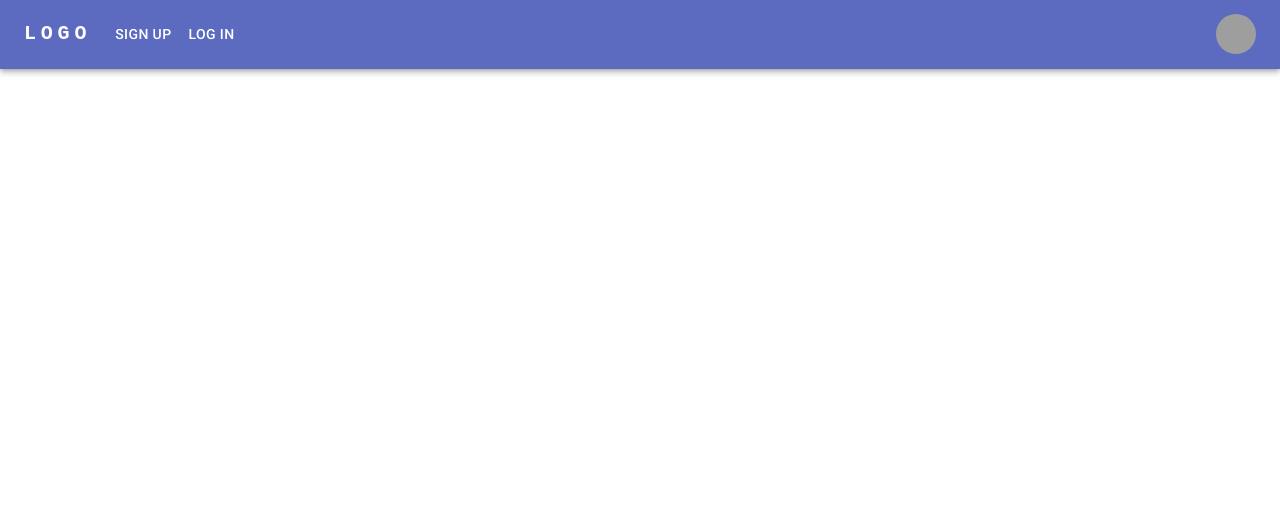
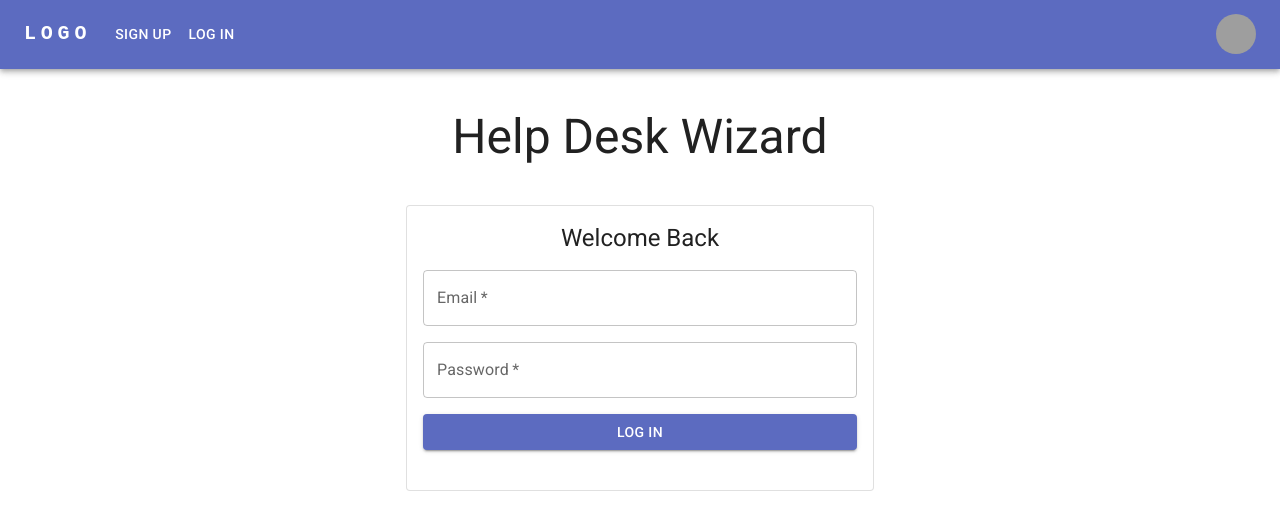
Before and after one commit to cjhenry10/capstone-ui, a React (Create React App) app: page /login in a window 1280 px wide. Before the commit this address had no page. Shown: the top 530 px of the page. Built offline with nearby package versions, Linux system fonts and the light colour scheme; grey boxes are pictures that could not be loaded.

Commit message:
login form redirects to new page upon successful login

```diff
--- a/src/App.js
+++ b/src/App.js
@@ -3,6 +3,7 @@ import Nav from './components/Nav';
 import Home from './components/Home';
 import SignUpForm from './components/SignUpForm';
 import LoginForm from './components/LoginForm';
+import UserHome from "./components/UserHome";
 
 export default function App() {
     return (
@@ -10,8 +11,9 @@ export default function App() {
             <Nav />
             <Routes>
                 <Route path="/" element={<Home />}></Route>
-                <Route path="/Sign%20Up" element={<SignUpForm />}></Route>
-                <Route path="/Log%20In" element={<LoginForm />}></Route>
+                <Route path="/signup" element={<SignUpForm />}></Route>
+                <Route path="/login" element={<LoginForm />}></Route>
+                <Route path="/user_home" element={<UserHome />}></Route>
             </Routes>
         </div>
     );
--- a/src/components/LoginForm.js
+++ b/src/components/LoginForm.js
@@ -1,5 +1,6 @@
 import * as React from 'react';
-// import { BrowserRouter as Router, Route, Link } from 'react-router-dom';
+import { useState } from 'react';
+import { Navigate } from 'react-router-dom';
 import { Card, CardContent, Grid, TextField, Button, Typography, } from '@mui/material';
 import { deepPurple, indigo, } from '@mui/material/colors';
 import { createTheme, ThemeProvider } from '@mui/material/styles';
@@ -23,6 +24,68 @@ const theme = createTheme({
 
 
 export default function LoginForm() {
+
+  const url = "http://localhost:8000/api/login/";
+    const [data, setData] = useState({
+        email: "",
+        password: "",
+    });
+
+    const [loginStatus, setLoginStatus] = useState(false);
+
+    const [formClicked, setFormClicked] = useState(false);
+
+    if (loginStatus) {
+      return (
+        <Navigate to="/user_home" />
+      );
+    }
+
+    const handleChange = (e) => {
+        const newData={...data}
+        newData[e.target.name] = e.target.value;
+        setData(newData);
+        console.log(newData);
+    }
+
+    const handleSubmit = (e) => {
+        e.preventDefault();
+        const rawData = JSON.stringify({
+            "email": data.email,
+            "password": data.password,
+        });
+
+        const myHeaders = new Headers();
+        myHeaders.append("Content-Type", "application/json");
+        // myHeaders.append("Cookie", "csrftoken=63gZUvpLj0nbjO8lY22YtqGjC3gm5syY9Xy8pbNpKzb6QnVPhmKYKOyL1OZc08TH");
+
+        const requestOptions = {
+            method: 'POST',
+            headers: myHeaders,
+            body: rawData,
+            redirect: 'follow'
+        };
+
+        fetch(url, requestOptions)
+            .then(response => response.json())
+            .then(data => {
+              console.log(data);
+              setFormClicked(true);
+              if (data.jwt) setLoginStatus(true);
+              console.log("logged in successfully");
+              localStorage.setItem("loginKey", data.jwt);
+            })
+            .catch(error => console.log(error));
+
+
+        // if (loginStatus) {
+        //   console.log("logged in successfully");
+        //   return (
+        //     <Navigate to="/user_home" />
+        //   )
+        // }
+    }
+
   return (
   <ThemeProvider theme={theme}>
     <CssBaseline />
@@ -31,10 +94,12 @@ export default function LoginForm() {
         <CardContent>
             <Typography mb={2} variant="h5" align="center">Welcome Back</Typography>
 
-            <form>
+            <form onSubmit={(e)=>handleSubmit(e)}>
             <Grid container spacing={2}>
                 <Grid item xs={12}>
                     <TextField
+                        onChange={(e)=>handleChange(e)}
+                        value={data.email}
                         required fullWidth
                         name="email"
                         type="email"
@@ -45,6 +110,8 @@ export default function LoginForm() {
                 </Grid>
                 <Grid item xs={12}>
                     <TextField
+                        onChange={(e)=>handleChange(e)}
+                        value={data.password}
                         required fullWidth
                         name="password"
                         type="password"
@@ -58,6 +125,9 @@ export default function LoginForm() {
                 <Grid item xs={12}></Grid>
             </Grid>
             </form>
+            {!loginStatus && formClicked &&
+                <p>Unrecognized username/password. Please try again.</p>
+            }
         </CardContent>
     </Card>
 </ThemeProvider>
--- a/src/components/Nav.js
+++ b/src/components/Nav.js
@@ -15,8 +15,9 @@ import AdbIcon from '@mui/icons-material/Adb';
 import { Link } from 'react-router-dom';
 import { indigo, } from '@mui/material/colors';
 
-// const pages = ['Products', 'Pricing', 'Blog'];
 const pages = ['Sign Up', 'Log In'];
+const paths = ['signup', 'login'];
+// pages and paths should line up
 const settings = ['Profile', 'Account', 'Dashboard', 'Logout'];
 
 const Nav = () => {
@@ -93,7 +94,7 @@ const Nav = () => {
               {pages.map((page) => (
                 <MenuItem key={page} onClick={handleCloseNavMenu}>
                   <Typography textAlign="center">
-                    <Link style={{textDecoration: "none", color: "white"}} to={`/${page}`}>
+                    <Link style={{textDecoration: "none", color: "black"}} to={`/${paths[pages.indexOf(page)]}`}>
                         {page}
                     </Link>
                     </Typography>
@@ -127,7 +128,7 @@ const Nav = () => {
                 onClick={handleCloseNavMenu}
                 sx={{ my: 2, color: 'white', display: 'block' }}
               >
-                <Link style={{textDecoration: "none", color: "white"}} to={`/${page}`}>
+                <Link style={{textDecoration: "none", color: "white"}} to={`/${paths[pages.indexOf(page)]}`}>
                         {page}
                 </Link>
               </Button>
--- /dev/null
+++ b/src/components/UserHome.js
@@ -0,0 +1,28 @@
+import React from 'react'
+
+export default function UserHome() {
+
+  // const jwt = localStorage.getItem('loginKey');
+  const url = `http://localhost:8000/api/user/`;
+
+  const myHeaders = new Headers();
+  myHeaders.append('Content-Type', 'application/json');
+  myHeaders.append('Accept', 'application/json');
+  // myHeaders.append('Authorization', jwt);
+  // myHeaders.append('X-CSRF-Token', localStorage.getItem('csrftoken'));
+
+    fetch(url, {
+      method: 'GET',
+      headers: myHeaders,
+      // credentials: 'include',
+      redirect: 'follow',
+    })
+    .then(response => response.json())
+    .then(data => console.log(data))
+    .catch(err => {throw err});
+
+
+  return (
+    <div>Logged in</div>
+  )
+}
```
